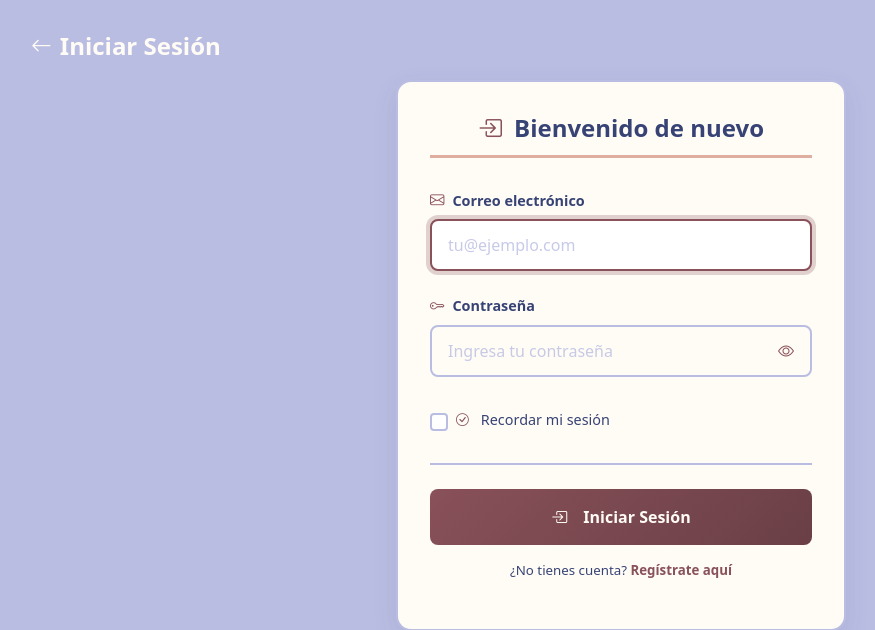
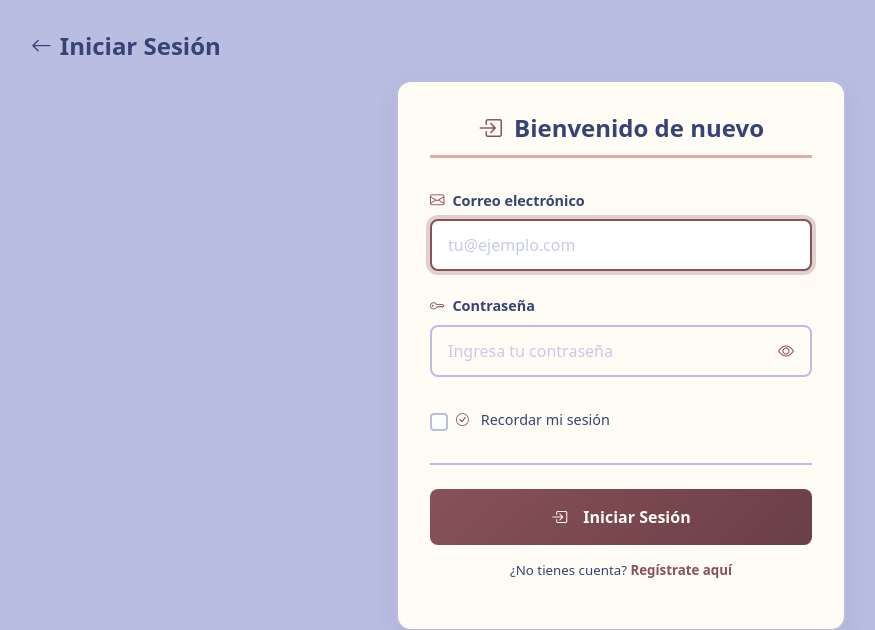
Before and after one commit to CandoG0/appWeb_DJango, a Django app: page /login/ in a window 1280 px wide. Shown: the top 630 px of the page, without its empty margins (19-894 px from the left). Run offline with Django 5.2, Linux system fonts and the light colour scheme.

Commit message:
cambios finalestwo

```diff
--- a/agenda/static/css/login.css
+++ b/agenda/static/css/login.css
@@ -5,7 +5,7 @@
     left: 50px;
     font-size: 1.5rem;
     font-weight: 600;
-    color: #FFFCF5;
+    color: #374375;
     margin: 0;
     z-index: 100;
     display: flex;
@@ -14,7 +14,7 @@
 }
 
 .back-arrow {
-    color: #FFFCF5;
+    color: #374375;
     text-decoration: none;
     font-size: 1.3rem;
     transition: all 0.3s ease;
```
